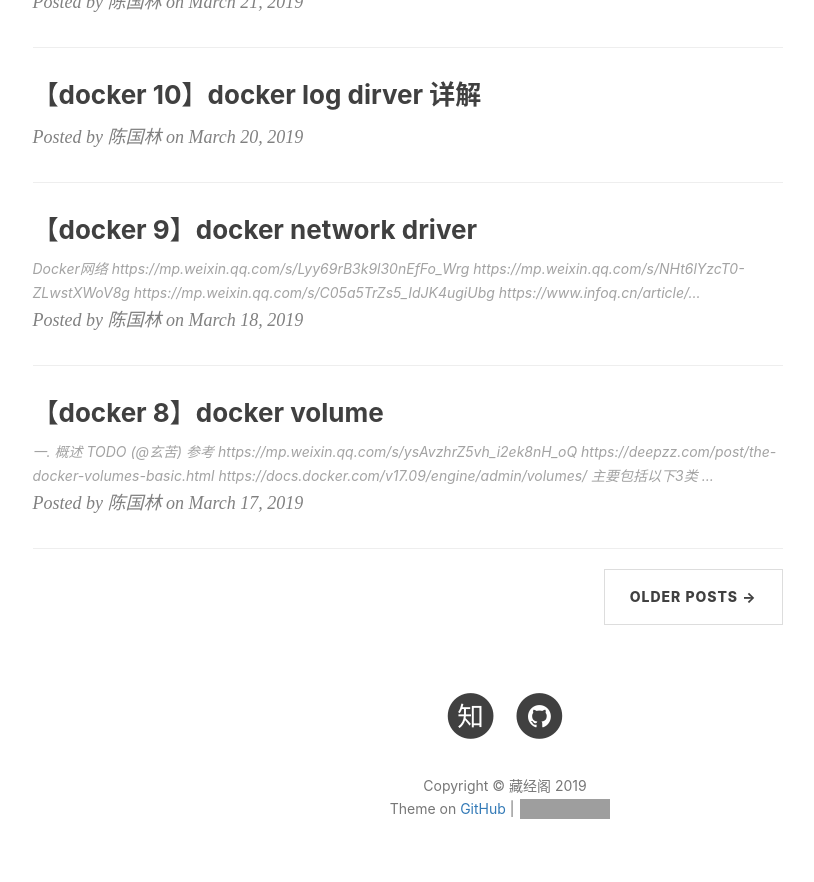
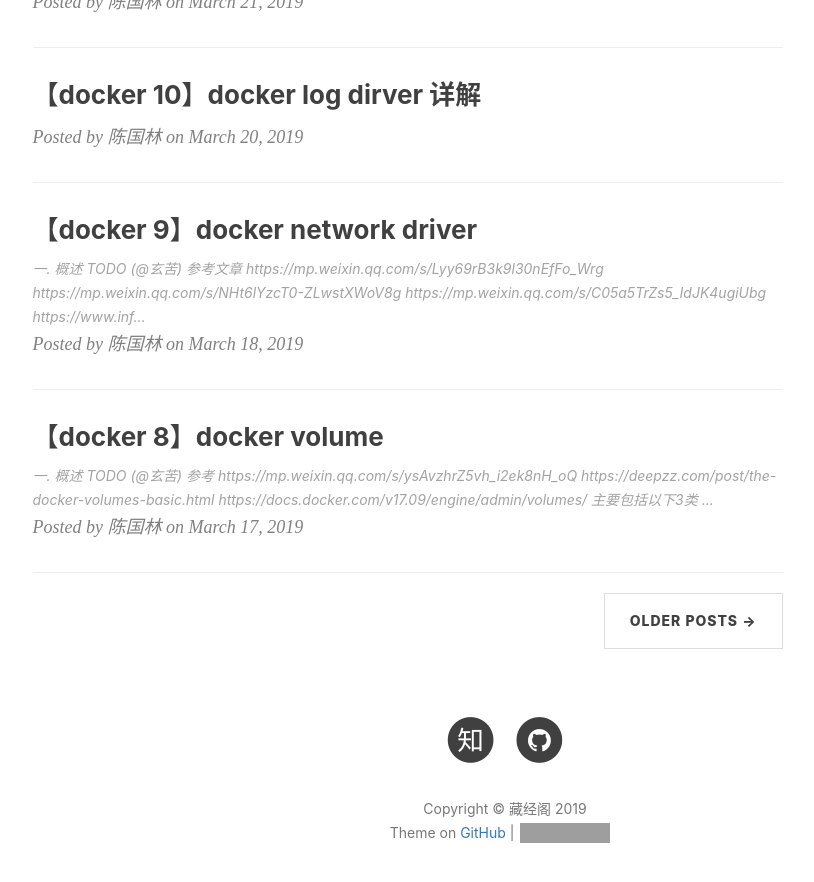
Before and after one commit to engru/chenguolin.github.io, a Jekyll site: the page built from index.html, in a window 1280 px wide and 900 px high, scrolled down 1627 px. Shown: the top 882 px of the window, without its empty margins (135-949 px from the left). Built offline with Jekyll 4.4.1, drawn with Linux system fonts in a browser that asks for light colours; nearby versions of some CDN libraries; the list of posts is cut into pages by our own code; comment, search, counter and statistics services are not loaded; grey boxes are pictures that could not be loaded.

Commit message:
Update 2019-03-18-【Docker-9】Docker Network driver.md

```diff
--- a/_posts/2019-03-18-【Docker-9】Docker Network driver.md
+++ b/_posts/2019-03-18-【Docker-9】Docker Network driver.md
@@ -6,8 +6,10 @@ tags:          #标签
     - Docker
 ---
 
+# 一. 概述
+TODO (@玄苦)
 
-Docker网络
+参考文章
 1. https://mp.weixin.qq.com/s/Lyy69rB3k9l30nEfFo_Wrg
 2. https://mp.weixin.qq.com/s/NHt6lYzcT0-ZLwstXWoV8g
 3. https://mp.weixin.qq.com/s/C05a5TrZs5_IdJK4ugiUbg
```
Also changed, not shown: other parts of _posts/2019-03-18-【Docker-9】Docker Network driver.md (+1 -2 lines).
